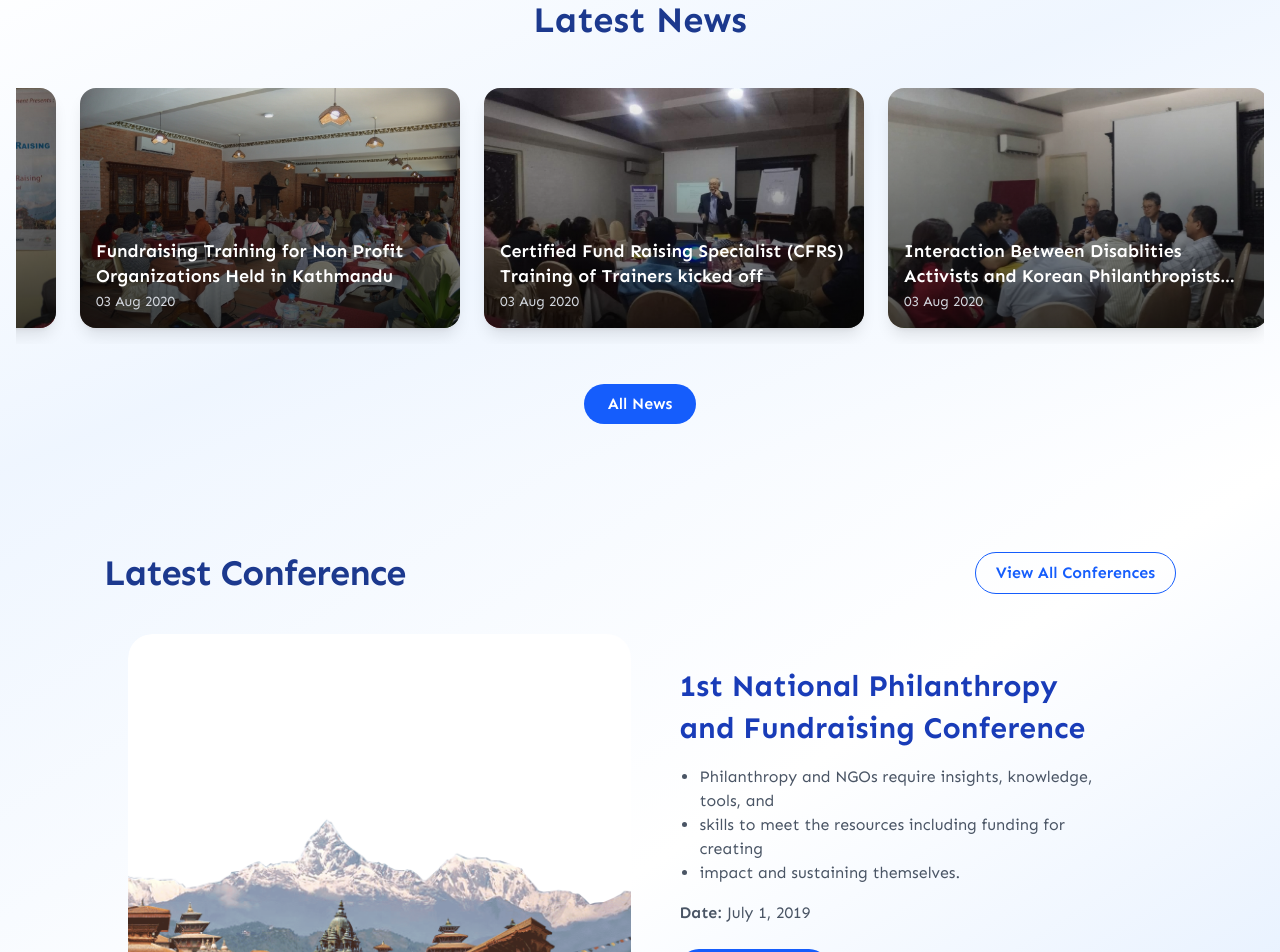
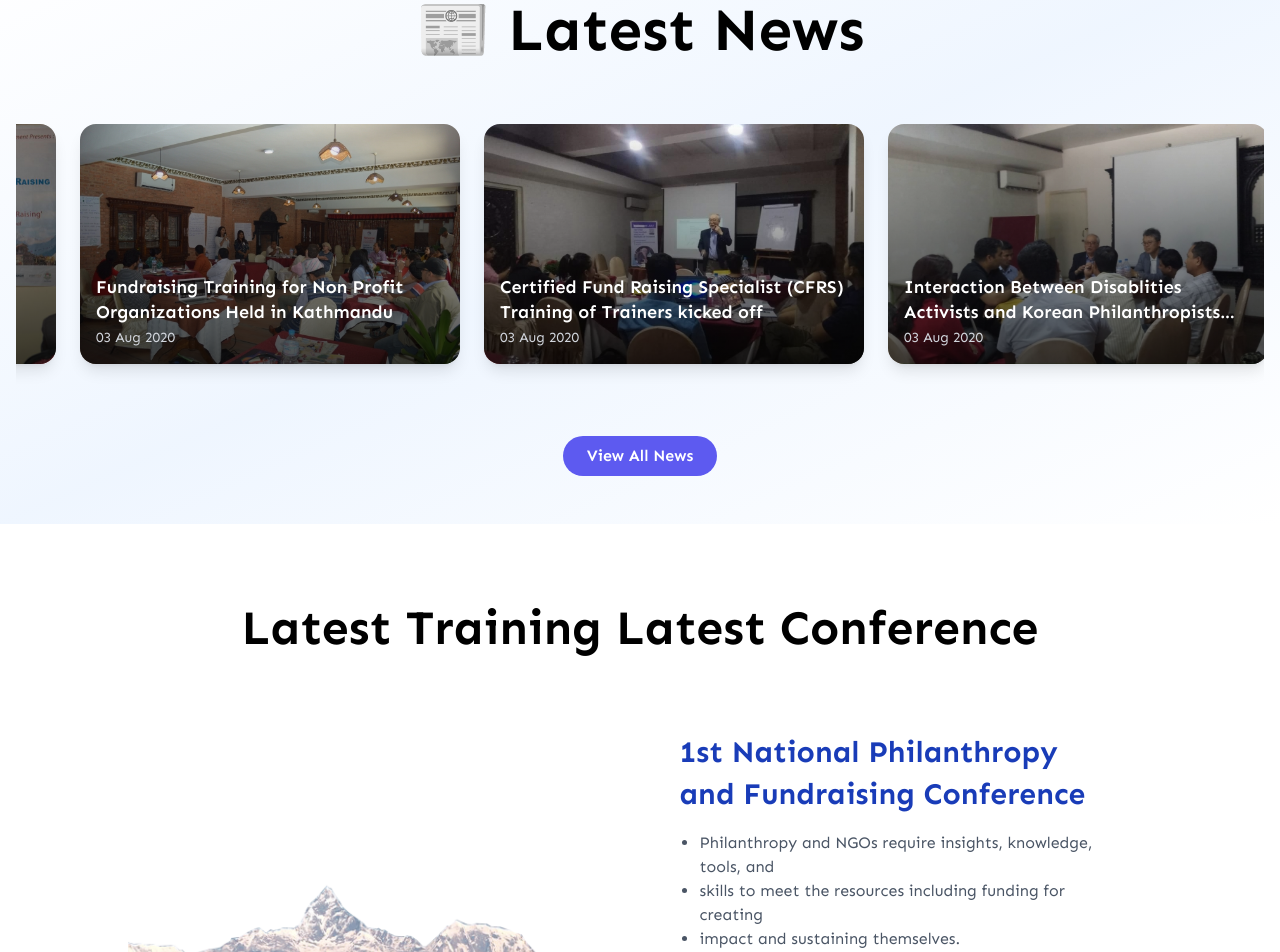
Before and after one commit to pracasupreti/ncpd.org.np, a Next.js app: page / in a window 1280 px wide. Shown: the part 1848-2800 px from the top of the page. Built offline with nearby package versions, Linux system fonts and the light colour scheme; a web font is replaced by a local one.

Commit message:
Final changes to home page

```diff
--- a/components/header.tsx
+++ b/components/header.tsx
@@ -130,7 +130,7 @@ export default function Header() {
                       <>
                         <button className="relative font-semibold group text-black">
                           {item.name}
-                          <svg className="ml-1 w-3 h-3 inline-block" fill="none" stroke="currentColor" viewBox="0 0 24 24">
+                          <svg className="ml-1 w-3 h-3 inline-block transform transition-transform duration-300 group-hover:rotate-180" fill="none" stroke="currentColor" viewBox="0 0 24 24">
                             <path strokeLinecap="round" strokeLinejoin="round" strokeWidth="2" d="M19 9l-7 7-7-7" />
                           </svg>
                           <span className="absolute left-0 bottom-[-2px] h-0.5 bg-green-500 w-0 group-hover:w-full transition-all duration-300"></span>
@@ -140,7 +140,7 @@ export default function Header() {
                             <li key={subItem.name}>
                               <a
                                 href={subItem.href}
-                                className="block px-4 py-2 text-sm text-gray-700 hover:bg-gray-100 transition"
+                                className="block px-4 py-2 text-sm text-gray-700 hover:bg-gray-100 transition-all duration-200 hover:translate-x-2"
                               >
                                 {subItem.name}
                               </a>
@@ -196,7 +196,7 @@ export default function Header() {
                           <li key={subItem.name}>
                             <a
                               href={subItem.href}
-                              className="block px-4 py-2 text-sm text-gray-800 hover:bg-gray-200 transition"
+                              className="block px-4 py-2 text-sm text-gray-800 hover:bg-gray-200 transition-all duration-200 hover:translate-x-2"
                             >
                               {subItem.name}
                             </a>
--- a/components/ui/carousel.tsx
+++ b/components/ui/carousel.tsx
@@ -5,28 +5,28 @@ import React, { useEffect, useState } from "react";
 const slides = [
   {
     image: "/carousel/ncpd-conference-2019-session.jpg",
-    title: "1ST NATIONAL PHILANTHROPY AND FUNDRAISING CONFERENCE",
+    title: "1st National Philanthropy And Fundraising Conference",
     button: "Read More",
   },
   {
     image: "/carousel/ncpd-conference-kathmandu-2019-Inagu.jpeg",
     title:
-      "1ST NATIONAL PHILANTHROPY AWARD PROVIDED TO MAYOR VAYAS MUNICIPALITY AND BEHALF OF THE ANCIENT PHILANTHROPIST GHASI (GRASSCUTTER).",
+      "1st National Philanthropy Award Provided To Mayor Vayas Municipality And Behalf Of The Ancient Philanthropist Ghasi Grasscutter",
     button: "Read More",
   },
   {
     image: "/carousel/what-is-philanthropy-bekay-ahn.jpg",
-    title: "PROF. BEKAY AHN PRESENTING ON THE GLOBAL PHILANTHROPY TRENDS AND PRACTICES.",
+    title: "Prof. Bekay Ahn Presenting On The Global Philanthropy Trends And Practices",
     button: "Read More",
   },
   {
     image: "/carousel/Networking-Among-Philanthropy-Actors-Nepal.jpg",
-    title: "OFFERING NETWORKING OPPORTUNITIES FOR PHILANTHROPY ACTORS.",
+    title: "Offering Networking Opportunities For Philanthropy Actors",
     button: "Read More",
   },
   {
     image: "/carousel/ncpd-certified-campaign-manager-certification-distribution-program.jpeg",
-    title: "CERTIFIED FUND RAISING SPECIALIST (CFRS).",
+    title: "Certified Fund Raising Specialist (CFRS)",
     button: "Read More",
   },
 ];
--- a/components/ui/latest-conference.tsx
+++ b/components/ui/latest-conference.tsx
@@ -4,21 +4,16 @@ import Image from "next/image";
 
 export default function LatestConferencePage() {
   return (
-    <div className="min-h-screen bg-gradient-to-br from-blue-50 via-white to-blue-100 font-sans text-gray-800 p-4 sm:p-6 lg:py-20 lg:px-26">
+     <div className="bg-white font-sans text-gray-800 p-4 sm:p-6 lg:py-20 lg:px-26">
       {/* Header */}
-      <header className="flex flex-col md:flex-row justify-between items-start md:items-center mb-10 gap-4">
-        <h1 className="text-3xl md:text-4xl font-extrabold text-blue-900 tracking-tight">
-          Latest Conference
-        </h1>
-        <a
-          href="/conferences"
-          className="text-blue-600 hover:text-white hover:bg-blue-600 border border-blue-600 px-5 py-2 rounded-full transition-all duration-300 text-base font-semibold"
-        >
-          View All Conferences
-        </a>
-      </header>
+      <div className="text-center mb-12">
+        <h2 className="text-3xl lg:text-5xl font-extrabold text-black">
+          Latest Training
+        Latest Conference
+        </h2>
+        </div>
 
-      {/* Training Card */}
+
       <main className="flex justify-center">
         <div className="w-full max-w-5xl transition-all duration-300 overflow-hidden flex flex-col lg:flex-row space-y-4 lg:space-y-0 lg:space-x-4 rounded-3xl">
 
@@ -43,7 +38,7 @@ export default function LatestConferencePage() {
                 <li>impact and sustaining themselves.</li>
             </ul>
             <p className="text-gray-600 text-sm sm:text-base">
-              <span className="font-semibold">Date:</span> July 1, 2019
+              <span className="font-semibold">📅 Date:</span> July 1, 2019
             </p>
             <a
               href="/1st-national-philanthropy-and-fundraising-conference"
--- a/components/ui/latest-news.tsx
+++ b/components/ui/latest-news.tsx
@@ -53,13 +53,13 @@ export default function LatestNewsPage() {
     <section className="w-full bg-gradient-to-br from-white via-blue-50 to-white py-12 px-4 sm:px-6 lg:px-4 font-sans">
       {/* Header */}
       <div className="text-center mb-8">
-        <h2 className="text-3xl md:text-4xl font-extrabold text-blue-900">
-          Latest News
+        <h2 className="text-2xl lg:text-6xl font-extrabold text-black">
+          📰 Latest News
         </h2>
       </div>
 
       {/* News Cards */}
-      <div className="overflow-hidden mt-4 max-w-7xl mx-auto py-4">
+      <div className="overflow-hidden mt-8 max-w-7xl mx-auto py-8">
         <div className="flex gap-6 animate-scrollnews pause-scroll w-max">
           {newsData.map((news, index) => (
             <div
@@ -88,13 +88,13 @@ export default function LatestNewsPage() {
       </div>
 
 
-      {/* All Trainings Button */}
+      {/* All news Button */}
       <div className="flex justify-center mt-10">
         <a
-          href="/trainings"
-          className="bg-blue-600 hover:bg-secondary text-white font-semibold py-2 px-6 rounded-full transition duration-300"
+          href="/news"
+          className="bg-primary hover:bg-secondary text-white font-semibold py-2 px-6 rounded-full transition duration-300"
         >
-          All News
+          View All News
         </a>
       </div>
     </section>
```
